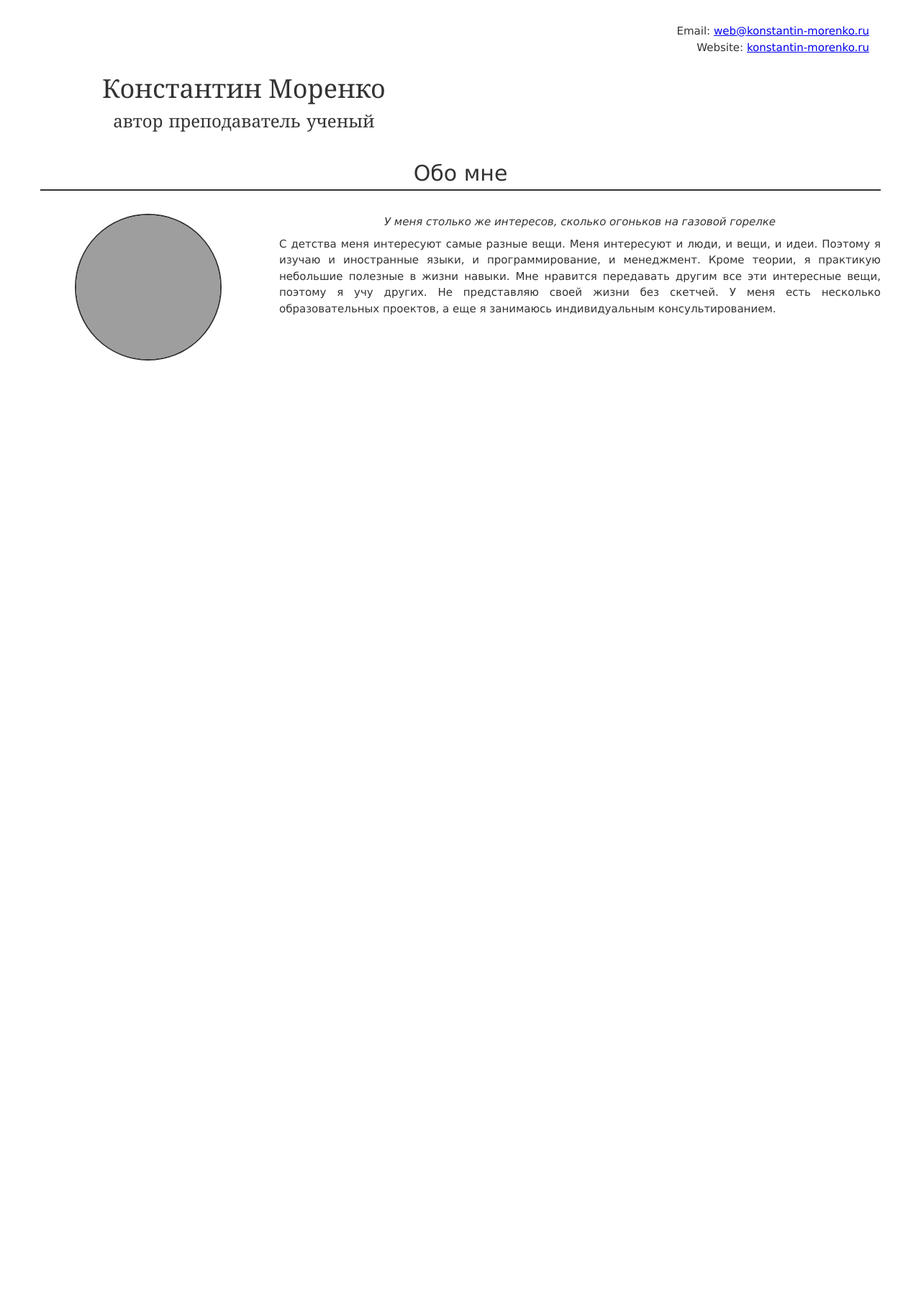
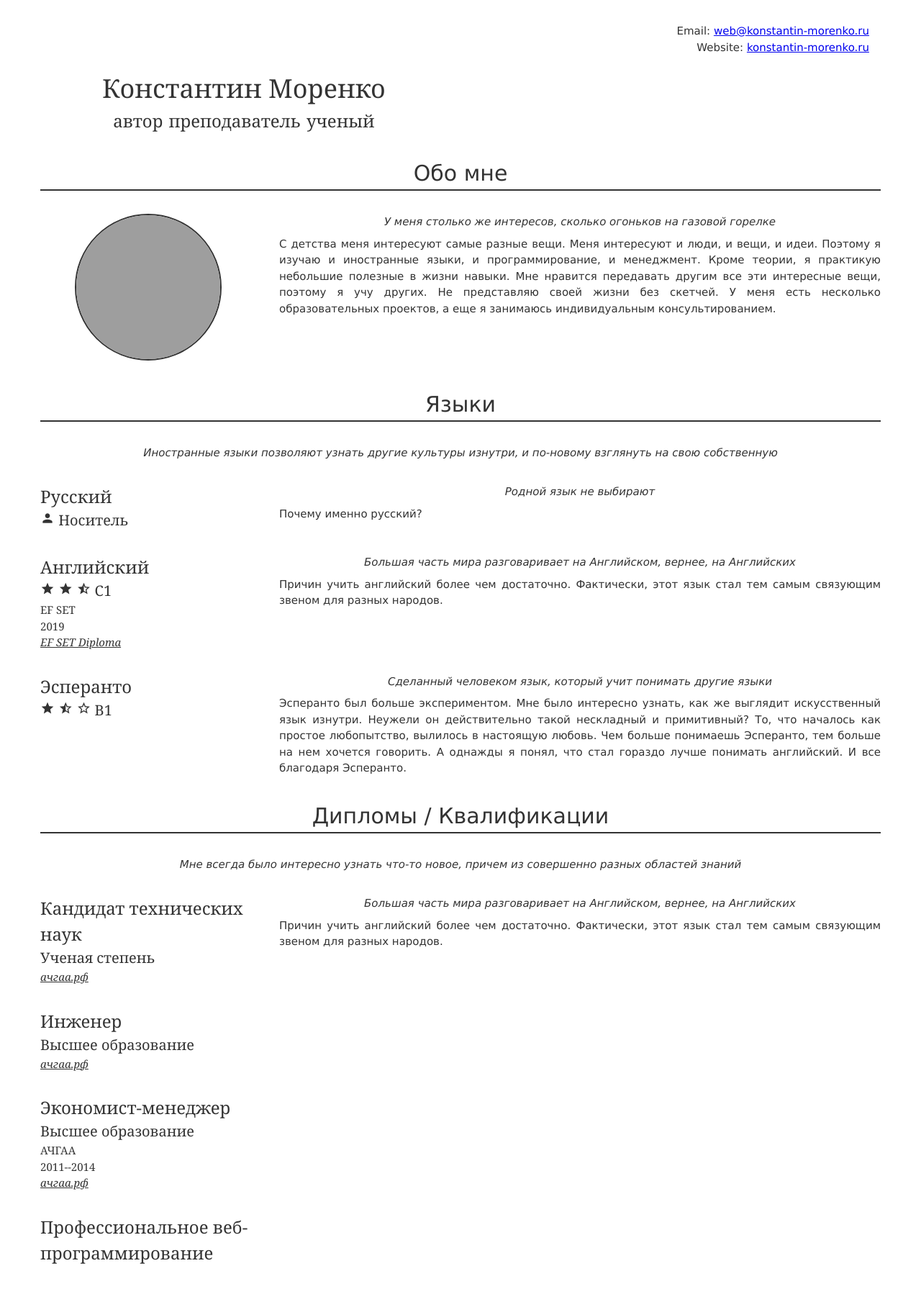
Before and after one commit to konstantin-morenko/jresume, a Jekyll site: the page built from index.md, in a window 1280 px wide. Shown: the whole page at 72% size. Built offline with Jekyll 4.4.1, drawn with Linux system fonts in a browser that asks for light colours; before the commit the page ends 900 px from its top, so only the background shows below that; grey boxes are pictures that could not be loaded.

Commit message:
Languages

```diff
--- /dev/null
+++ b/_data/diplomas.yml
@@ -0,0 +1,45 @@
+header: Дипломы / Квалификации
+id: diplomas
+description: |
+
+  Мне всегда было интересно узнать что-то новое, причем из совершенно
+  разных областей знаний
+
+cards:
+- name: Кандидат технических наук
+  speciality: 05.14.08 --- Энергоустановки на основе возобновляемых видов энергии
+  level: Ученая степень
+  university: АЧГАА
+  year: 2006--2011
+  link:
+    name: ачгаа.рф
+    url: https://ачгаа.рф
+  hours: xxx
+  quote: Большая часть мира разговаривает на Английском, вернее, на Английских
+  description: |
+
+    Причин учить английский более чем достаточно.  Фактически, этот
+    язык стал тем самым связующим звеном для разных народов.
+
+- name: Инженер
+  speciality: Электрификация и автоматизация сельского хозяйства
+  level: Высшее образование
+  perfect: true
+  university: АЧГАА
+  year: 2006--2011
+  link:
+    name: ачгаа.рф
+    url: https://ачгаа.рф
+  hours: xxx
+
+- name: Экономист-менеджер
+  level: Высшее образование
+  diploma:
+    name: АЧГАА
+    year: 2011--2014
+  link:
+    name: ачгаа.рф
+    url: https://ачгаа.рф
+  hours: xxx
+
+- name: Профессиональное веб-программирование
--- /dev/null
+++ b/_data/languages.yml
@@ -0,0 +1,36 @@
+header: Языки
+id: languages
+description: |
+  Иностранные языки позволяют узнать другие культуры изнутри, и
+  по-новому взглянуть на свою собственную
+cards:
+- name: Русский
+  level: Носитель
+  quote: Родной язык не выбирают
+  description: Почему именно русский?
+- name: Английский
+  level: C1
+  diploma:
+    name: EF SET
+    year: 2019
+  link:
+    name: EF SET Diploma
+    url: https://www.efset.org/cert/MiRbnh
+  quote: Большая часть мира разговаривает на Английском, вернее, на Английских
+  description: |
+
+    Причин учить английский более чем достаточно.  Фактически, этот
+    язык стал тем самым связующим звеном для разных народов.
+
+- name: Эсперанто
+  level: B1
+  quote: Сделанный человеком язык, который учит понимать другие языки
+  description: |
+
+    Эсперанто был больше экспериментом.  Мне было интересно узнать,
+    как же выглядит искусственный язык изнутри.  Неужели он
+    действительно такой нескладный и примитивный?  То, что началось
+    как простое любопытство, вылилось в настоящую любовь.  Чем больше
+    понимаешь Эсперанто, тем больше на нем хочется говорить.  А
+    однажды я понял, что стал гораздо лучше понимать английский.  И
+    все благодаря Эсперанто.
--- /dev/null
+++ b/_includes/lang-level.html
@@ -0,0 +1,37 @@
+{% assign level = include.level %}
+<div class="level">
+  {% if level == "A1" %}
+  <span class="material-icons">star_half</span>
+  <span class="material-icons">star_border</span>
+  <span class="material-icons">star_border</span>
+  {% endif %}
+  {% if level == "A2" %}
+  <span class="material-icons">star</span>
+  <span class="material-icons">star_border</span>
+  <span class="material-icons">star_border</span>
+  {% endif %}
+  {% if level == "B1" %}
+  <span class="material-icons">star</span>
+  <span class="material-icons">star_half</span>
+  <span class="material-icons">star_border</span>
+  {% endif %}
+  {% if level == "B2" %}
+  <span class="material-icons">star</span>
+  <span class="material-icons">star</span>
+  <span class="material-icons">star_border</span>
+  {% endif %}
+  {% if level == "C1" %}
+  <span class="material-icons">star</span>
+  <span class="material-icons">star</span>
+  <span class="material-icons">star_half</span>
+  {% endif %}
+  {% if level == "C2" %}
+  <span class="material-icons">star</span>
+  <span class="material-icons">star</span>
+  <span class="material-icons">star</span>
+  {% endif %}
+  {% if level == "Носитель" %}
+  <span class="material-icons">person</span>
+  {% endif %}
+  {{ level }}
+</div>
--- a/_includes/section.html
+++ b/_includes/section.html
@@ -1,87 +1,32 @@
-<div class="section" {%- if section.id -%}id="{{section.id}}"{%- endif -%}>
+<div class="section" {% if include.section.id %} id="{{ include.section.id }}" {% endif %}>
   <div class="header">{{ include.section.header }}</div>
+
+  {% if include.section.description %}
+  <div class="quote">{{include.section.description}}</div>
+  {% endif %}
 
   {% for card in include.section.cards %}
   <div class="card">
     <div class="leftside">
       <div class="name">{{ card.name }}</div>
       {% if card.level %}
-      <div class="level">
-	{% if card.level == "B1" %}
-	<span class="material-icons">star</span>
-	<span class="material-icons">star_half</span>
-	<span class="material-icons">star_border</span>
-	{% endif %}
-	{% if card.level == "C1" %}
-	<span class="material-icons">star</span>
-	<span class="material-icons">star</span>
-	<span class="material-icons">star_half</span>
-	{% endif %}
-	{% if card.level == "Носитель" %}
-	<span class="material-icons">person</span>
-	{% endif %}
-	{{ card.level }}
-      </div>
+        {% include lang-level.html level = card.level %}
+      {% endif %}
+      {% if card.diploma %}
+      <div class="diploma">{{ card.diploma.name }}</div>
+      <div class="year">{{ card.diploma.year }}</div>
+      {% if card.diploma.hours %}
+      <div class="hours">{{ card.diploma.hours }}</div>
+      {% endif %}
+      {% endif %}
+      {% if card.link %}
+      <div class="link"><a href="{{ card.link.url }}">{{ card.link.name }}</a></div>
       {% endif %}
     </div>
     <div class="rightside">
-      <div class="quote">Lorem Ipsum</div>
-      <div class="text">Lorem Ipsum is simply dummy text of the
-	printing and typesetting industry. Lorem Ipsum has been the
-	industry's standard dummy text ever since the 1500s, when an
-	unknown printer took a galley of type and scrambled it to make
-	a type specimen book.</div>
+      <div class="quote">{{ card.quote }}</div>
+      <div class="text">{{ card.description }}</div>
     </div>
   </div>
   {% endfor %}
-
-  <div class="card">
-    <div class="leftside">
-      <div class="name">Английский</div>
-      <div class="level">C1</div>
-      <div class="comment">Сертификат EFSET</div>
-      <div class="dates">2005</div>
-    </div>
-    <div class="rightside">
-      <div class="quote">Lorem Ipsum</div>
-      <div class="text">Lorem Ipsum is simply dummy text of the
-	printing and typesetting industry. Lorem Ipsum has been the
-	industry's standard dummy text ever since the 1500s, when an
-	unknown printer took a galley of type and scrambled it to make
-	a type specimen book.</div>
-    </div>
-  </div>
-  <div class="card">
-    <div class="leftside">
-      <div class="name">Русский</div>
-      <div class="level">Носитель</div>
-      <div class="comment">Сертификат EFSET</div>
-      <div class="dates">С рождения</div>
-    </div>
-    <div class="rightside">
-      <div class="quote">Lorem Ipsum</div>
-      <div class="text">Почему о родном языке всегда забывают? Lorem
-	Ipsum is simply dummy text of the printing and typesetting
-	industry. Lorem Ipsum has been the industry's standard dummy
-	text ever since the 1500s, when an unknown printer took a
-	galley of type and scrambled it to make a type specimen
-	book.</div>
-    </div>
-  </div>
-  <div class="card">
-    <div class="leftside">
-      <div class="name">Эсперанто</div>
-      <div class="level">B1/B2</div>
-      <div class="comment">Носители</div>
-      <div class="dates">2017</div>
-    </div>
-    <div class="rightside">
-      <div class="quote">Lorem Ipsum</div>
-      <div class="text">Lorem Ipsum is simply dummy text of the
-	printing and typesetting industry. Lorem Ipsum has been the
-	industry's standard dummy text ever since the 1500s, when an
-	unknown printer took a galley of type and scrambled it to make
-	a type specimen book.</div>
-    </div>
-  </div>
 </div>
--- a/css/main.scss
+++ b/css/main.scss
@@ -36,10 +36,23 @@ body {
 .card {
     display: flex;
     flex-direction: row;
+    margin: $margin*2 0;
     .leftside {
 	font-family: $fonts-header;
 	flex: 0 0 300px;
 	padding-right: $margin;
+	.name {
+	    font-size: 24px;
+	}
+	.level {
+	    font-size: 20px;
+	}
+	.link {
+	    font-style: italic;
+	    a {
+		color: $color;
+	    }
+	}
     }
     .rightside {
 	flex-basis: 100%;
@@ -121,7 +134,10 @@ body {
 	text-align: center;
 	border-bottom: $border;
 	margin: $margin*2 0;
-
+    }
+    .quote {
+	text-align: center;
+	font-style: italic;
     }
 }
 
@@ -140,3 +156,10 @@ body {
 	}
     }
 }
+
+#languages.section {
+    .card {
+	.leftside {
+	}
+    }
+}
--- a/index.md
+++ b/index.md
@@ -6,4 +6,6 @@ layout: default
 
 {% include about.html %}
 
-<!-- {% include section.html section = site.data.resume.sections.languages %} -->
+{% include section.html section = site.data.languages %}
+
+{% include section.html section = site.data.diplomas %}
```
Also changed, not shown: _data/resume.yml (deleted, +0 -11 lines).
